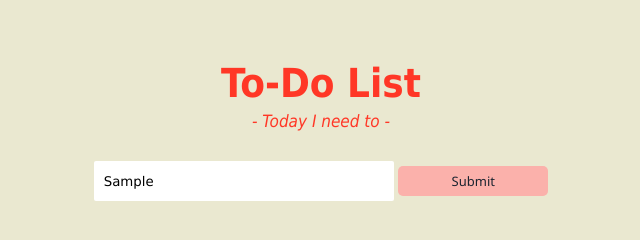
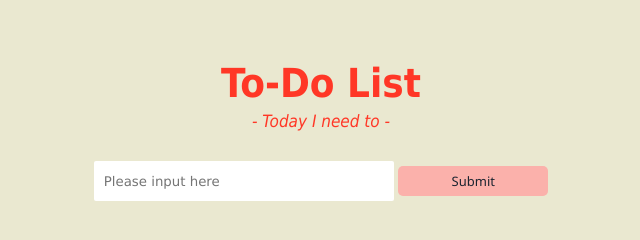
Before and after one commit to dts-kominfo-rea2b/challenge-08-eufracia, a website: page index.html in a window 1280 px wide. Both pictures are taken after typing "Sample" into the empty fields and a click on the button "Submit". Shown: the full height of the page, 319-959 px from the left. Drawn offline with Linux system fonts and the light colour scheme.

Commit message:
Revised code

```diff
--- a/index.html
+++ b/index.html
@@ -41,19 +41,19 @@
       function fnClickHandler(toDoItem) {
         if (toDoItem?.type === 'click' || toDoItem?.key === "Enter" || toDoItem?.which === 13) {
           const li = document.createElement('li')
-          const textValue = document.createTextNode(inputValue)
+          const textValue = document.createTextNode(inputData)
           li.appendChild(textValue)
           const list = output.children
           output.append(li, ...list)
 
-          inputValue = ''
+          inputData = ''
           input.value = ''
         }
       }
 
       function fnHandleInputChange(event) {
         if (event?.target?.value?.length > 0) {
-          inputValue = event?.target?.value
+          inputData = event?.target?.value
         }
       }
 
```
